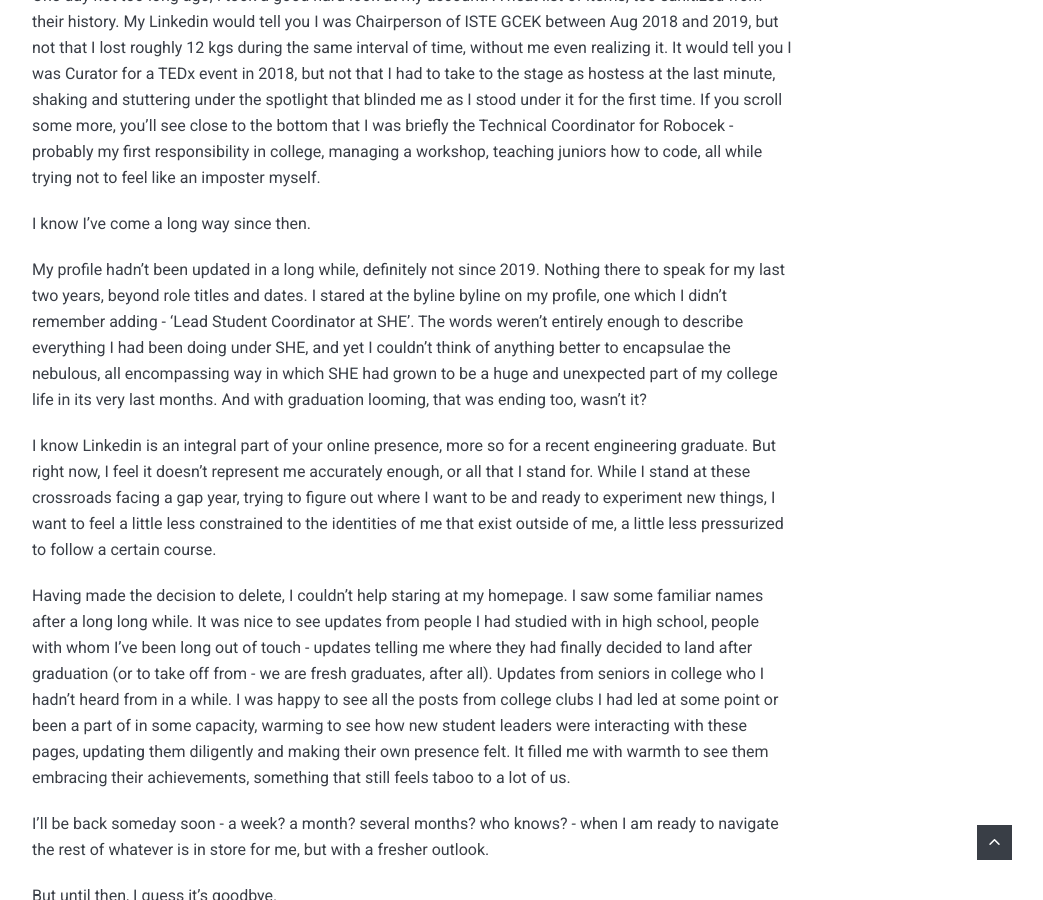
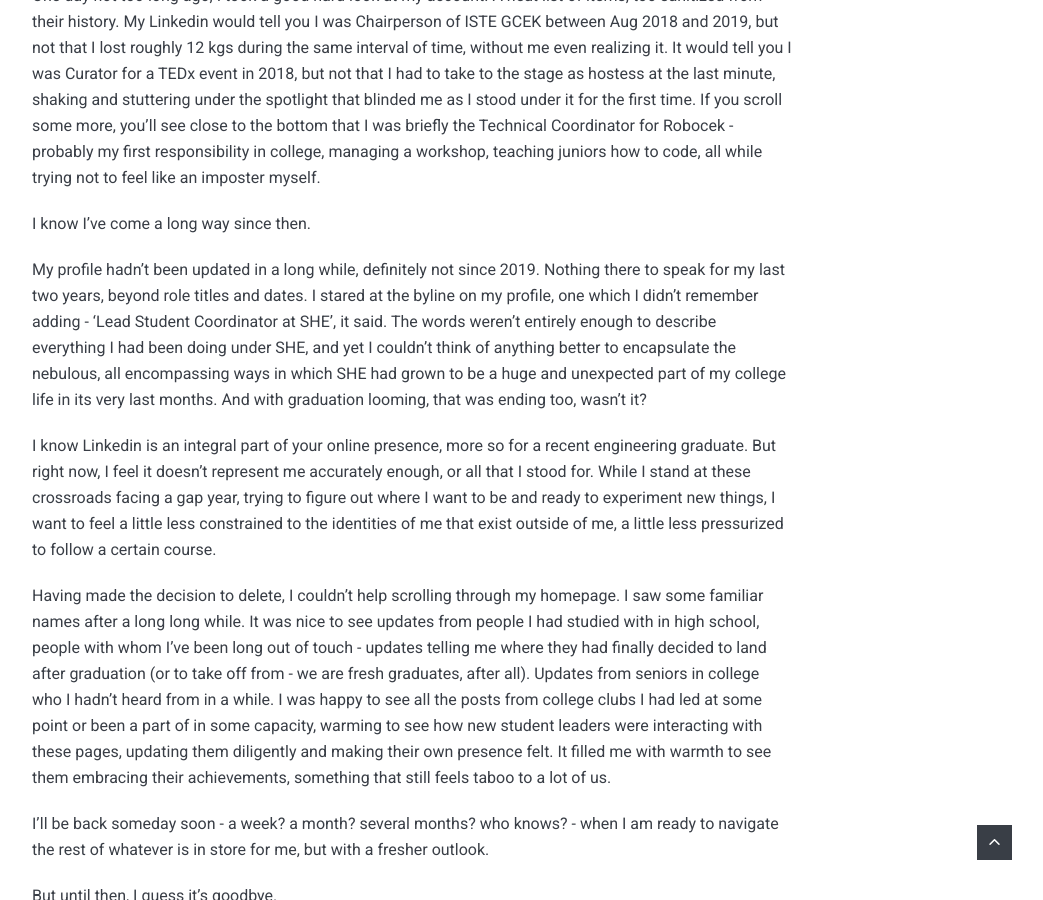
Before and after one commit to liyanasahir/liyanasahir.github.io, a Jekyll site: the page built from _posts/2020-08-17-i-deleted-my-linkedin.md, in a window 1280 px wide and 900 px high, scrolled down 1374 px. Shown: the whole window, without its empty margins (228-1271 px from the left). Built offline with Jekyll 4.4.1, drawn with Linux system fonts in a browser that asks for light colours; nearby versions of some CDN libraries; comment, search, counter and statistics services are not loaded.

Commit message:
Made changes slightly again

```diff
--- a/_posts/2020-08-17-i-deleted-my-linkedin.md
+++ b/_posts/2020-08-17-i-deleted-my-linkedin.md
@@ -23,11 +23,11 @@ One day not too long ago, I took a good hard look at my account. A neat list of
 
 I know I’ve come a long way since then.
 
-My profile hadn’t been updated in a long while, definitely not since 2019. Nothing there to speak for my last two years, beyond role titles and dates. I stared at the byline byline on my profile, one which I didn’t remember adding - ‘Lead Student Coordinator at SHE’. The words weren’t entirely enough to describe everything I had been doing under SHE, and yet I couldn’t think of anything better to encapsulae the nebulous, all encompassing way in which SHE had grown to be a huge and unexpected part of my college life in its very last months. And with graduation looming, that was ending too, wasn’t it?
+My profile hadn’t been updated in a long while, definitely not since 2019. Nothing there to speak for my last two years, beyond role titles and dates. I stared at the byline on my profile, one which I didn’t remember adding - ‘Lead Student Coordinator at SHE’, it said. The words weren’t entirely enough to describe everything I had been doing under SHE, and yet I couldn’t think of anything better to encapsulate the nebulous, all encompassing ways in which SHE had grown to be a huge and unexpected part of my college life in its very last months. And with graduation looming, that was ending too, wasn’t it?
 
-I know Linkedin is an integral part of your online presence, more so for a recent engineering graduate. But right now, I feel it doesn’t represent me accurately enough, or all that I stand for. While I stand at these crossroads facing a gap year, trying to figure out where I want to be and ready to experiment new things, I want to feel a little less constrained to the identities of me that exist outside of me, a little less pressurized to follow a certain course.
+I know Linkedin is an integral part of your online presence, more so for a recent engineering graduate. But right now, I feel it doesn’t represent me accurately enough, or all that I stood for. While I stand at these crossroads facing a gap year, trying to figure out where I want to be and ready to experiment new things, I want to feel a little less constrained to the identities of me that exist outside of me, a little less pressurized to follow a certain course.
 
-Having made the decision to delete, I couldn't help staring at my homepage. I saw some familiar names after a long long while. It was nice to see updates from people I had studied with in high school, people with whom I’ve been long out of touch - updates telling me where they had finally decided to land after graduation (or to take off from - we are fresh graduates, after all). Updates from seniors in college who I hadn't heard from in a while. I was happy to see all the posts from college clubs I had led at some point or been a part of in some capacity, warming to see how new student leaders were interacting with these pages, updating them diligently and making their own presence felt. It filled me with warmth to see them embracing their achievements, something that still feels taboo to a lot of us.
+Having made the decision to delete, I couldn't help scrolling through my homepage. I saw some familiar names after a long long while. It was nice to see updates from people I had studied with in high school, people with whom I’ve been long out of touch - updates telling me where they had finally decided to land after graduation (or to take off from - we are fresh graduates, after all). Updates from seniors in college who I hadn't heard from in a while. I was happy to see all the posts from college clubs I had led at some point or been a part of in some capacity, warming to see how new student leaders were interacting with these pages, updating them diligently and making their own presence felt. It filled me with warmth to see them embracing their achievements, something that still feels taboo to a lot of us.
 
 I’ll be back someday soon  - a week? a month? several months? who knows? - when I am ready to navigate the rest of whatever is in store for me, but with a fresher outlook.
 
```
